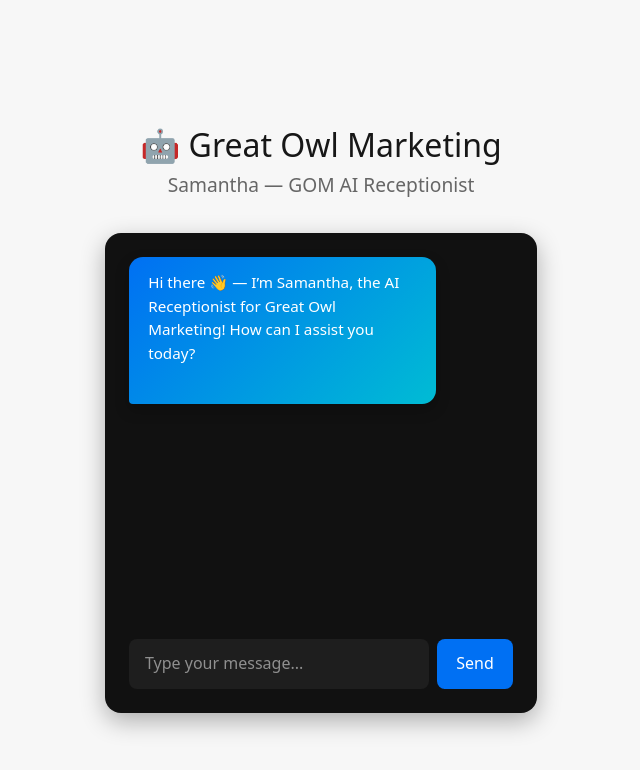
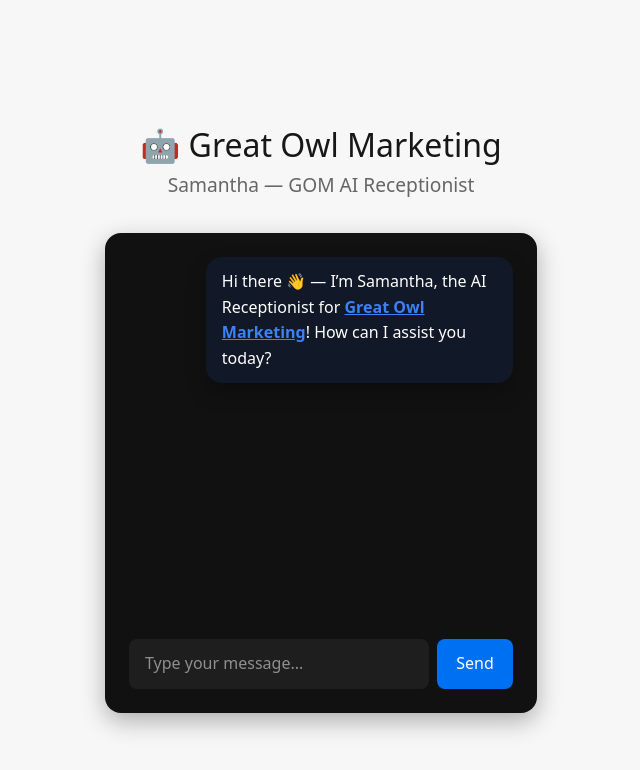
Before and after one commit to detect2173/gom_ai_receptionist, a Next.js app in the folder frontend/: page / in a window 1280 px wide. Shown: the top 770 px of the page, without its empty margins (319-959 px from the left). Built offline with nearby package versions, Linux system fonts and the light colour scheme.

Commit message:
Working on Chat bubbles not appearing.  Everything else is working as expected

```diff
--- a/frontend/src/app/components/MessageBubble.tsx
+++ b/frontend/src/app/components/MessageBubble.tsx
@@ -1,129 +1,87 @@
-"use client";
+'use client';
 
-import { motion } from "framer-motion";
-import { useState, useEffect } from "react";
-import DOMPurify from "isomorphic-dompurify";
-import { marked } from "marked";
+import { motion } from 'framer-motion';
+import { useEffect, useState } from 'react';
+import DOMPurify from 'isomorphic-dompurify';
+import { marked } from 'marked';
 
 interface MessageBubbleProps {
-    sender: "user" | "ai";
     text: string;
+    isAI?: boolean;
 }
 
-/**
- * Converts message text (including Markdown syntax) into sanitized, branded HTML.
- * Replaces company references and known link phrases with clickable hyperlinks.
- */
-function formatMessage(text: string): string {
-    let formatted = text;
+export default function MessageBubble({ text, isAI = false }: MessageBubbleProps) {
+    const [displayHTML, setDisplayHTML] = useState<string>('');
 
-    // Replace keywords with branded links
-    formatted = formatted.replace(
+    useEffect(() => {
+        setDisplayHTML(formatMessage(text));
+    }, [text]);
+
+    /** Formats message text, converts to HTML, and styles known links */
+    function formatMessage(raw: string): string {
+        let s = raw;
+
+        // Style used for ALL links in bubbles (inline so it can’t be purged/overridden)
+        const linkStyle =
+            'style="color:#3B82F6;text-decoration:underline;font-weight:600"';
+
+        // Friendly aliases to your canonical links
+        s = s.replace(
             /\bGreat Owl Marketing\b/gi,
-        `[Great Owl Marketing](https://greatowlmarketing.com)`
+            `<a href="https://greatowlmarketing.com" target="_blank" rel="noopener noreferrer" ${linkStyle}>Great Owl Marketing</a>`
         );
 
-    formatted = formatted.replace(
-        /\bMeet Hootbot\b/gi,
-        `[Meet Hootbot](https://m.me/593357600524046)`
+        s = s.replace(
+            /\bHootbot\b/gi,
+            `<a href="https://m.me/593357600524046" target="_blank" rel="noopener noreferrer" ${linkStyle}>Meet Hootbot</a>`
         );
 
-    formatted = formatted.replace(
-        /\bPay Now\b/gi,
-        `[Pay Now](https://buy.stripe.com/fZu6oH2nU2j83PreF00x200?mcp_token=eyJwaWQiOjU5MzM1NzYwMDUyNDA0Niwic2lkIjo5MTY3Mjg2MTgzMzgxMzQzLCJheCI6IjdhNDgxMzczZDg2NDE0NDNmNzNmZGZmNDI1M2Y3OWU1IiwidHMiOjE3NjI3OTA0OTAsImV4cCI6MTc2NTIwOTY5MH0.DyEU_N-nMfQhh74l37IGpwkf0-Dl8zEn7cUZ2zZ1-D0)`
+        s = s.replace(
+            /\bbook (?:a )?(?:30 ?-?minute|30 ?min|thirty ?minute) call\b/gi,
+            `<a href="https://calendly.com/greatowlmarketing/30min" target="_blank" rel="noopener noreferrer" ${linkStyle}>Book a 30-Minute Call</a>`
         );
 
-    formatted = formatted.replace(
-        /\bBook a 30[- ]?minute call\b/gi,
-        `[Book a 30-minute call](https://calendly.com/phineasjholdings-info/30min)`
+        s = s.replace(
+            /\bPay Now\b/gi,
+            `<a href="https://buy.stripe.com/fZ6oH2nU2j83PreF00x200" target="_blank" rel="noopener noreferrer" ${linkStyle}>Pay Now</a>`
         );
 
-    // Convert markdown (e.g., [text](url)) to HTML safely
-    const rawHTML = marked.parse(formatted);
-    return DOMPurify.sanitize(rawHTML);
+        const html = marked.parse(s);
+        return DOMPurify.sanitize(html);
     }
 
-export default function MessageBubble({ sender, text }: MessageBubbleProps) {
-    const isAI = sender === "ai";
-    const [displayText, setDisplayText] = useState("");
-    const [typing, setTyping] = useState(isAI);
-    const [thinking, setThinking] = useState(isAI);
-    const [mounted, setMounted] = useState(false);
-
-    useEffect(() => {
-        setMounted(true);
-        if (!isAI) {
-            setDisplayText(formatMessage(text));
-            return;
+    // Hard fallback background (so you SEE a bubble even if CSS classes are stripped)
+    const bubbleStyle: React.CSSProperties = isAI
+        ? {
+            background:
+                'linear-gradient(180deg, rgba(59,130,246,1) 0%, rgba(6,182,212,1) 100%)', // sky-500 -> cyan-500
+            color: '#fff',
+            borderRadius: 16,
+            padding: '12px 16px',
+            boxShadow: '0 10px 20px rgba(0,0,0,0.25)',
         }
-
-        // Typing simulation for AI
-        setDisplayText("");
-        setThinking(true);
-        const thinkingTimeout = setTimeout(() => {
-            setThinking(false);
-            setTyping(true);
-
-            const formatted = formatMessage(text);
-            let i = 0;
-            const interval = setInterval(() => {
-                i++;
-                setDisplayText(formatted.slice(0, i));
-                if (i >= formatted.length) {
-                    clearInterval(interval);
-                    setTyping(false);
-                }
-            }, 20);
-
-            return () => clearInterval(interval);
-        }, 800);
-
-        return () => clearTimeout(thinkingTimeout);
-    }, [text, isAI]);
-
-    if (!mounted) return null;
+        : {
+            background: '#111827', // neutral-900
+            color: '#fff',
+            borderRadius: 16,
+            padding: '12px 16px',
+            boxShadow: '0 10px 20px rgba(0,0,0,0.25)',
+        };
 
     return (
         <motion.div
-            initial={{ opacity: 0, y: 8 }}
+            initial={{ opacity: 0, y: 10 }}
             animate={{ opacity: 1, y: 0 }}
             transition={{ duration: 0.25 }}
-            style={{
-                display: "flex",
-                justifyContent: isAI ? "flex-start" : "flex-end",
-                marginBottom: "0.9rem",
-            }}
+            className={`my-2 flex ${isAI ? 'justify-start' : 'justify-end'}`}
         >
-            <motion.div
-                initial={{ scale: 0.95 }}
-                animate={{ scale: 1 }}
-                transition={{ duration: 0.2 }}
-                style={{
-                    background: isAI
-                        ? "linear-gradient(135deg, #0070f3, #00bcd4)"
-                        : "linear-gradient(135deg, #333, #111)",
-                    color: "#fff",
-                    padding: "0.9rem 1.2rem",
-                    borderRadius: isAI
-                        ? "14px 14px 14px 4px"
-                        : "14px 14px 4px 14px",
-                    maxWidth: "80%",
-                    fontSize: "0.95rem",
-                    lineHeight: "1.55",
-                    boxShadow: "0 6px 14px rgba(0,0,0,0.25)",
-                    whiteSpace: "pre-wrap",
-                    wordBreak: "break-word",
-                    overflowWrap: "break-word",
-                }}
-                dangerouslySetInnerHTML={{
-                    __html: thinking
-                        ? `<div style="display:flex;gap:4px;">
-                            <span style="opacity:0.4;">•</span>
-                            <span style="opacity:0.6;">•</span>
-                            <span style="opacity:0.8;">•</span>
-                           </div>`
-                        : displayText,
-                }}
+            {/* Tailwind classes for when Tailwind is active; inline style guarantees fallback */}
+            <div
+                className={`max-w-[80%] text-sm leading-relaxed ${
+                    isAI ? 'rounded-2xl' : 'rounded-2xl'
+                }`}
+                style={bubbleStyle}
+                dangerouslySetInnerHTML={{ __html: displayHTML }}
             />
         </motion.div>
     );
--- a/frontend/src/app/globals.css
+++ b/frontend/src/app/globals.css
@@ -70,3 +70,15 @@
     text-decoration: underline;
     color: #ffd633;
 }
+
+.message-bubble a {
+    color: #ffd966; /* warm gold for readability on cyan */
+    text-decoration: underline;
+    font-weight: 600;
+    transition: color 0.2s ease;
+}
+
+.message-bubble a:hover {
+    color: #fff;
+    text-decoration: none;
+}
```
Also changed, not shown: 1 other file (tests, documents, lock files or other folders). Lines whose indentation alone changed are shown as unchanged.
